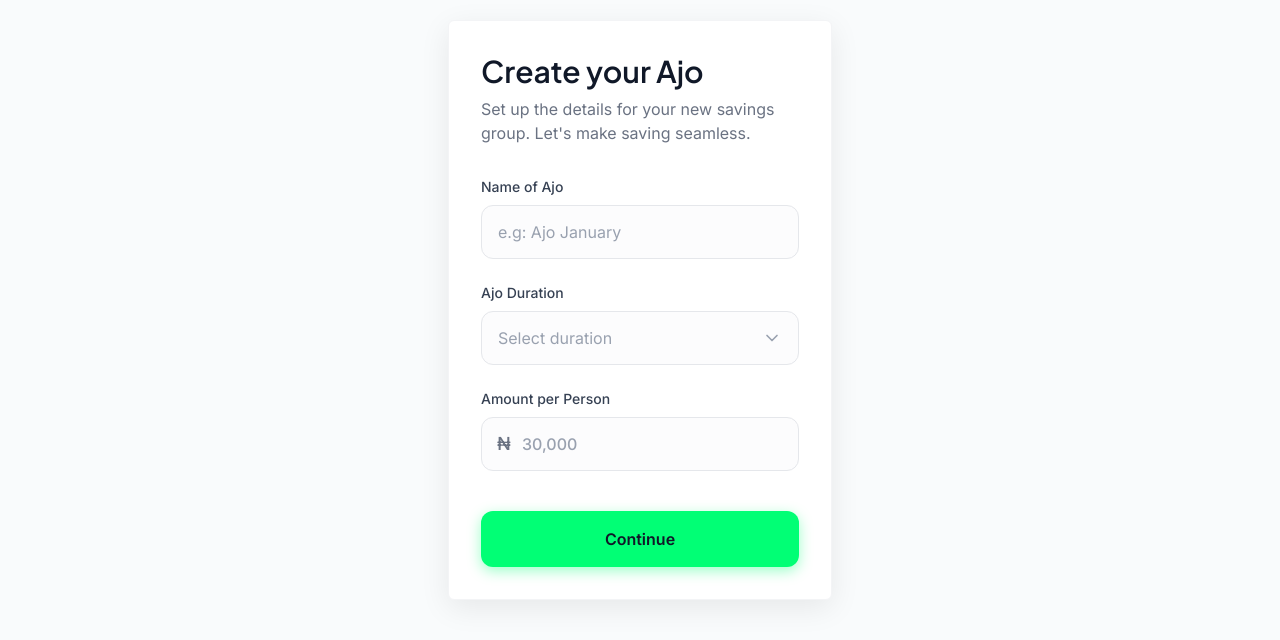
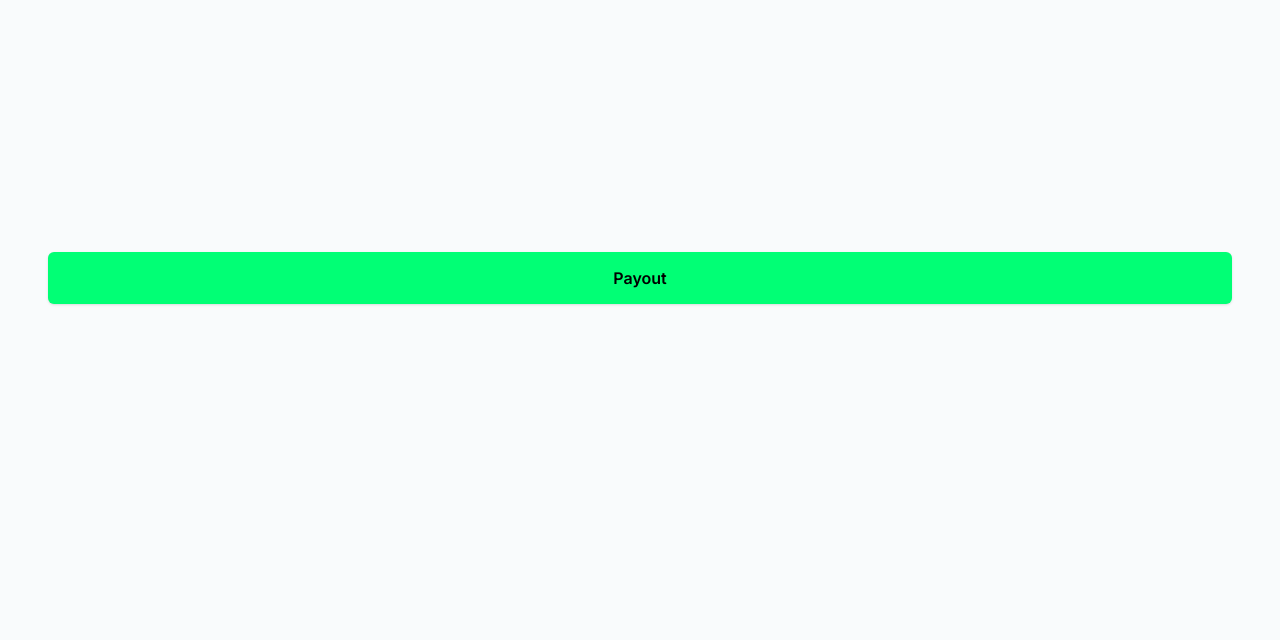
Before and after one commit to Ojiesuwa/ajodge, a React (Vite) app in the folder frontend/: page /ajo-payout in a window 1280 px wide. Before the commit this address led to /. Shown: the part 122-762 px from the top of the page. Built offline with nearby package versions, Linux system fonts and the light colour scheme; a web font is replaced by a local one.

Commit message:
feat: include payout button

```diff
--- a/frontend/src/App.jsx
+++ b/frontend/src/App.jsx
@@ -2,6 +2,7 @@ import React from 'react';
 import { Routes, Route, Navigate } from 'react-router-dom';
 import RegistrationForm from './components/form/RegistrationForm';
 import PaymentForm from './components/form/PaymentForm';
+import Payout from './components/form/Payout';
 import AjoCreationForm from './components/form/AjoCreation';
 import './App.css';
 
@@ -19,6 +20,7 @@ function App() {
           <Route path="/" element={<AjoCreationForm />} />
           <Route path="/ajo-payment" element={<PaymentForm />} />
           <Route path="/ajo-registration" element={<RegistrationForm />} />
+          <Route path="/ajo-payout" element={<Payout />} />
           <Route path="*" element={<Navigate to="/" replace />} />
         </Routes>
       </div>
--- /dev/null
+++ b/frontend/src/components/form/Payout.jsx
@@ -0,0 +1,43 @@
+import React, { useState } from 'react';
+import Button from '../ui/Button';
+import { apiService } from '../../services/api';
+import SuccessModal from '../modals/SuccessModal';
+
+const PayoutButton = () => {
+    const [isLoading, setIsLoading] = useState(false);
+    const [showSuccessModal, setShowSuccessModal] = useState(false);
+
+    const handlePayout = async () => {
+        setIsLoading(true);
+        try {
+            const response = await apiService.payout();
+            console.log(response.message);
+            setShowSuccessModal(true);
+        } catch (error) {
+            console.error("Payout failed:", error);
+            if (error.message) {
+                console.log(error.message);
+            }
+        } finally {
+            setIsLoading(false);
+        }
+    };
+
+    return (
+        <div className="flex justify-center p-4">
+            <Button onClick={handlePayout} isLoading={isLoading}>
+                Payout
+            </Button>
+
+            <SuccessModal
+                isOpen={showSuccessModal}
+                title="Payout"
+                subtitle="Payout successful"
+                message="Payout successful"
+                onClose={() => setShowSuccessModal(false)}
+            />
+        </div>
+    );
+};
+
+export default PayoutButton;
```
